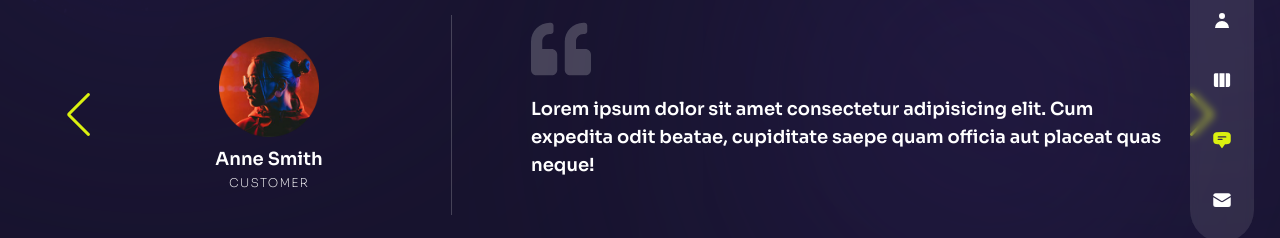
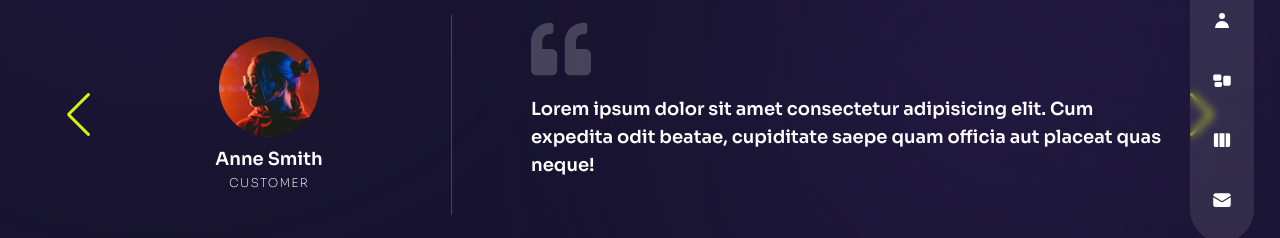
Before and after one commit to MauroMoyano/portfolioDynamic, a Next.js app: page /testimonials in a window 1280 px wide. Shown: the part 320-558 px from the top of the page. Built offline with nearby package versions, Linux system fonts and the light colour scheme.

Commit message:
mvp done

```diff
--- a/components/Nav.js
+++ b/components/Nav.js
@@ -1,69 +1,80 @@
 //  links
-import {HiHome, HiUser} from "react-icons/hi";
-import {HiChatBubbleBottomCenterText, HiEnvelope, HiRectangleGroup, HiViewColumns} from "react-icons/hi2";
+import { HiHome, HiUser } from "react-icons/hi";
+import {
+  HiChatBubbleBottomCenterText,
+  HiEnvelope,
+  HiRectangleGroup,
+  HiViewColumns,
+} from "react-icons/hi2";
 
 export const navData = [
-    {name: 'home', path: '/', icon: <HiHome/>},
-    {name: 'about', path: '/about', icon: <HiUser/>},
-    //{name: 'services', path: '/services', icon: <HiRectangleGroup/>},
-    {name: 'work', path: '/work', icon: <HiViewColumns/>},
+  { name: "home", path: "/", icon: <HiHome /> },
+  { name: "about", path: "/about", icon: <HiUser /> },
+  { name: "services", path: "/services", icon: <HiRectangleGroup /> },
+  { name: "work", path: "/work", icon: <HiViewColumns /> },
+  /*{
+    name: "testimonials",
+    path: "/testimonials",
+    icon: <HiChatBubbleBottomCenterText />,
+  },*/
   {
-        name: 'testimonials',
-        path: '/testimonials',
-        icon: <HiChatBubbleBottomCenterText/>,
-    },
-    {
-        name: 'contact',
-        path: '/contact',
-        icon: <HiEnvelope/>,
+    name: "contact",
+    path: "/contact",
+    icon: <HiEnvelope />,
   },
 ];
 
 // next link
-import Link from 'next/link';
+import Link from "next/link";
 
 // next router
-import {useRouter} from 'next/router';
+import { useRouter } from "next/router";
 
 const Nav = () => {
   const router = useRouter();
   const pathname = router.pathname;
   return (
-        <nav className='flex flex-col items-center xl:justify-center gap-y-4 fixed h-max bottom-0 mt-auto xl:right-[2%]
-        z-50 top-0 w-full xl:w-16 xl:max-w-md xl:h-screen'>
+    <nav
+      className="flex flex-col items-center xl:justify-center gap-y-4 fixed h-max bottom-0 mt-auto xl:right-[2%]
+        z-50 top-0 w-full xl:w-16 xl:max-w-md xl:h-screen"
+    >
       {/* inner */}
-            <div className='flex w-full xl:flex-col items-center justify-between xl:justify-center gap-y-10 px-4 md:px-40
-            xl:px-0 h-[80px] xl:h-max py-8 bg-white/10 backdrop-blur-sm text-3xl xl:text-xl xl:rounded-full'>
-                {
-                    navData.map((link, index) => {
+      <div
+        className="flex w-full xl:flex-col items-center justify-between xl:justify-center gap-y-10 px-4 md:px-40
+            xl:px-0 h-[80px] xl:h-max py-8 bg-white/10 backdrop-blur-sm text-3xl xl:text-xl xl:rounded-full"
+      >
+        {navData.map((link, index) => {
           return (
-                            <Link className={`${link.path === pathname && 'text-accent'} relative flex items-center group
+            <Link
+              className={`${
+                link.path === pathname && "text-accent"
+              } relative flex items-center group
                             hover:text-accent transition-all duration-300`}
-                                  href={link.path} key={index}>
+              href={link.path}
+              key={index}
+            >
               {/* tooltip */}
-                                <div className='absolute pr-14 right-0 hidden xl:group-hover:flex'>
-                                    <div
-                                        className='bg-white relative flex text-primary items-center p-[6px] rounded-[3px]'>
-                                        <div
-                                            className='text-[12px] leading-none font-semibold capitalize'>{link.name}</div>
+              <div className="absolute pr-14 right-0 hidden xl:group-hover:flex">
+                <div className="bg-white relative flex text-primary items-center p-[6px] rounded-[3px]">
+                  <div className="text-[12px] leading-none font-semibold capitalize">
+                    {link.name}
+                  </div>
 
                   {/* triangle */}
-                                        <div className='border-solid border-l-white border-l-8 border-y-transparent
-                                     border-y-[6px] border-r-0 absolute -right-2'>
-                                        </div>
+                  <div
+                    className="border-solid border-l-white border-l-8 border-y-transparent
+                                     border-y-[6px] border-r-0 absolute -right-2"
+                  ></div>
                 </div>
               </div>
               {/* icon */}
-                                <div>
-                                    {link.icon}
-                                </div>
+              <div>{link.icon}</div>
             </Link>
-                        )
-                    })
-                }
+          );
+        })}
       </div>
     </nav>
-    )
+  );
 };
 
 export default Nav;
--- a/package.json
+++ b/package.json
@@ -11,6 +11,7 @@
   "dependencies": {
     "@emailjs/browser": "^3.12.1",
     "@next/font": "^13.4.4",
+    "dotenv": "^16.3.1",
     "emailjs": "^4.0.3",
     "emailjs-com": "^3.2.0",
     "framer-motion": "^10.12.16",
--- a/pages/_app.js
+++ b/pages/_app.js
@@ -12,8 +12,7 @@ import {AnimatePresence, motion} from 'framer-motion';
 
 function MyApp({Component, pageProps}) {
     const router = useRouter();
-    console.log("routerrrrr",router.route)
-    console.log(JSON.stringify(Component))
+
     return (
         <Layout>
             <AnimatePresence mode='wait'>
--- a/pages/contact/index.js
+++ b/pages/contact/index.js
@@ -1,6 +1,5 @@
 /* eslint-disable react/no-unescaped-entities */
 // components
-import { Cicles } from "../../components/Circles";
 
 // icons
 import { BsArrowRight } from "react-icons/bs";
@@ -25,17 +24,17 @@ const Contact = () => {
     const property = event.target.name;
     const value = event.target.value;
 
-    console.log(property);
     setMerrors(validate({ ...formState, [property]: value }));
-    formState.name?.trim();
-    formState.email?.trim();
-    formState.subject?.trim();
-    formState.message?.trim();
     setformState({ ...formState, [property]: value });
   };
 
   const validate = (formState) => {
     var errors = {};
+
+    formState.name?.trim();
+    formState.email?.trim();
+    formState.subject?.trim();
+    formState.message?.trim();
 
     formState.user_name === ""
       ? (errors = { ...errors, user_name: "Required field" })
@@ -52,15 +51,11 @@ const Contact = () => {
     return errors;
   };
 
-  console.log(merrors);
-  console.log(formState);
-
   const form = useRef();
 
   const sendEmail = (event) => {
     event.preventDefault();
     if (!!formState.user_name && !!formState.user_email && !!formState.user_message) {
-      console.log("entro", form);
       emailjs
         .sendForm(
           "service_twqjsp4",
```
Also changed, not shown: .babelrc (deleted), 2 other files (tests, documents, lock files or other folders). Lines whose indentation alone changed are shown as unchanged.
